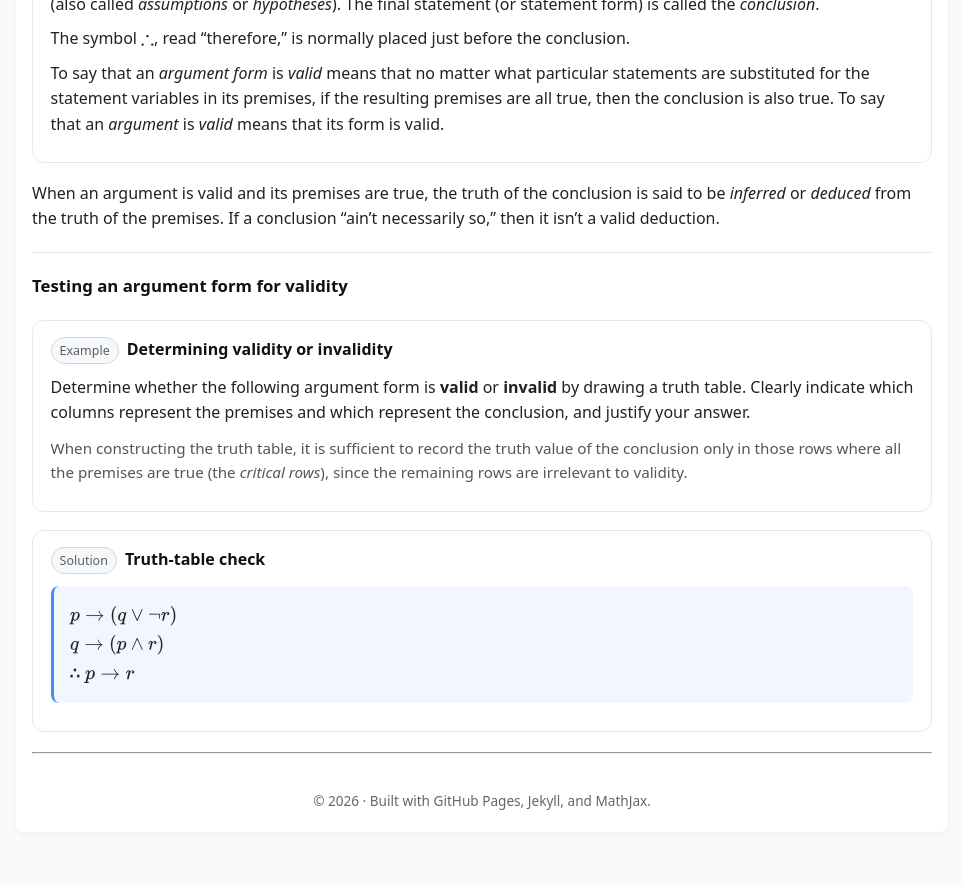
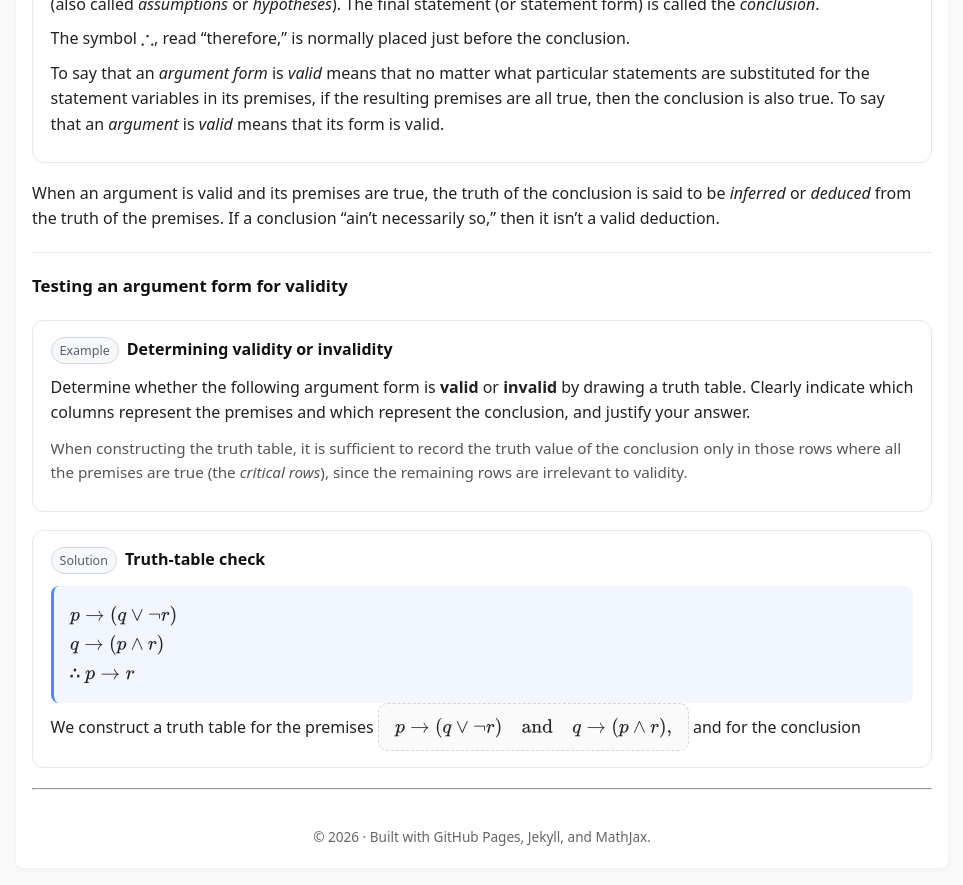
Before and after one commit to SaleemKamaludin/SaleemKamaludin.github.io, a Jekyll site: the page built from courses/comp1604/lecture-notes/lecture-01/index.md, in a window 1280 px wide and 900 px high, scrolled down 2042 px. Shown: the top 885 px of the window, without its empty margins (158-1121 px from the left). Built offline with Jekyll 4.4.1, drawn with Linux system fonts in a browser that asks for light colours; before the commit the page ends 2906 px from its top, so only the background shows below that.

Commit message:
Update index.md with truth table construction details
Add explanation for constructing a truth table.

```diff
--- a/courses/comp1604/lecture-notes/lecture-01/index.md
+++ b/courses/comp1604/lecture-notes/lecture-01/index.md
@@ -753,3 +753,10 @@ permalink: /courses/comp1604/lecture-notes/lecture-01/
   <div class="line">\(q \to (p \land r)\)</div>
       <div class="line therefore">∴ \(p \to r\)</div>
     </div>
+
+
+
+<p>
+      We construct a truth table for the premises
+      <span class="math-block">\(p \to (q \lor \lnot r)\quad \text{and} \quad q \to (p \land r),\)</span>
+      and for the conclusion
```
